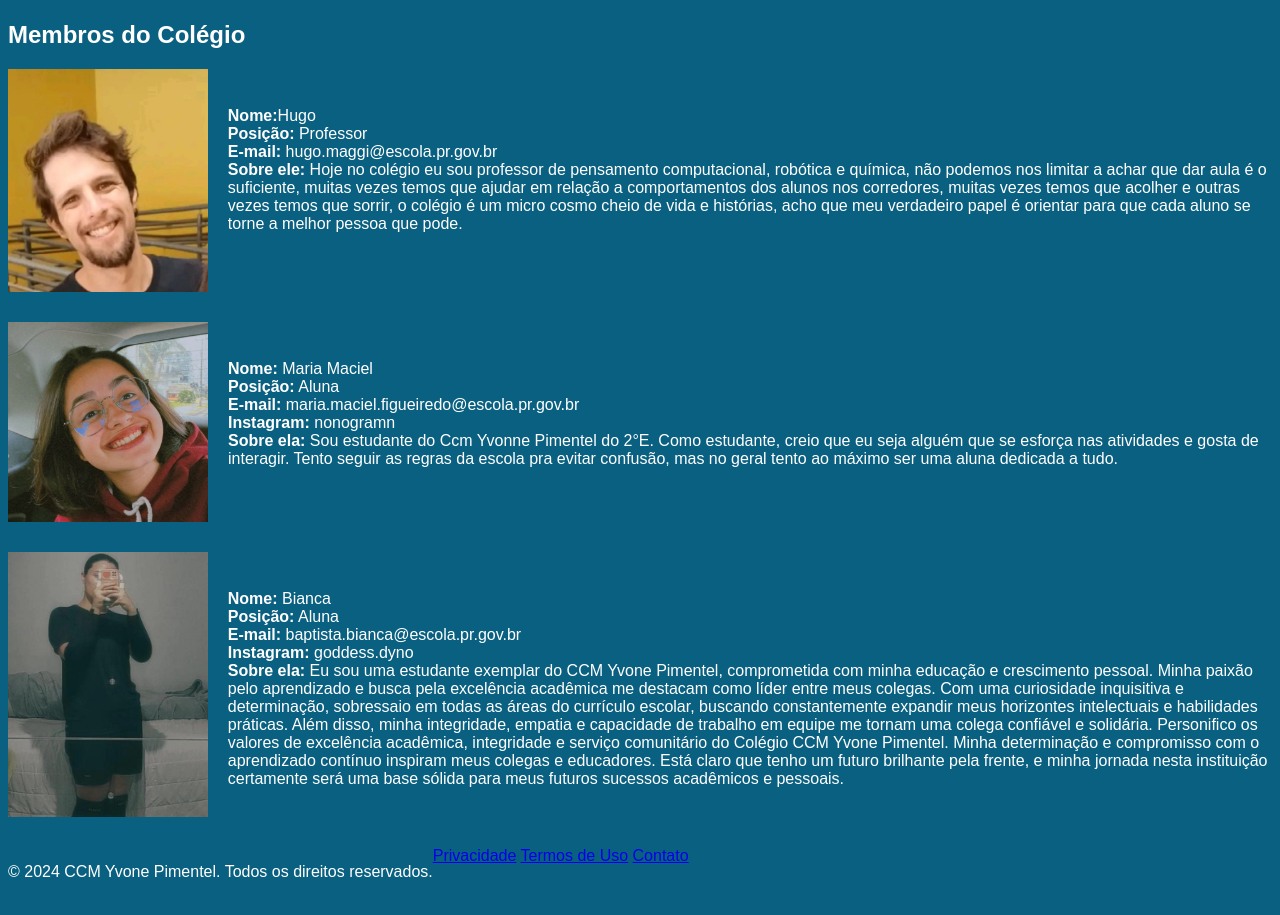
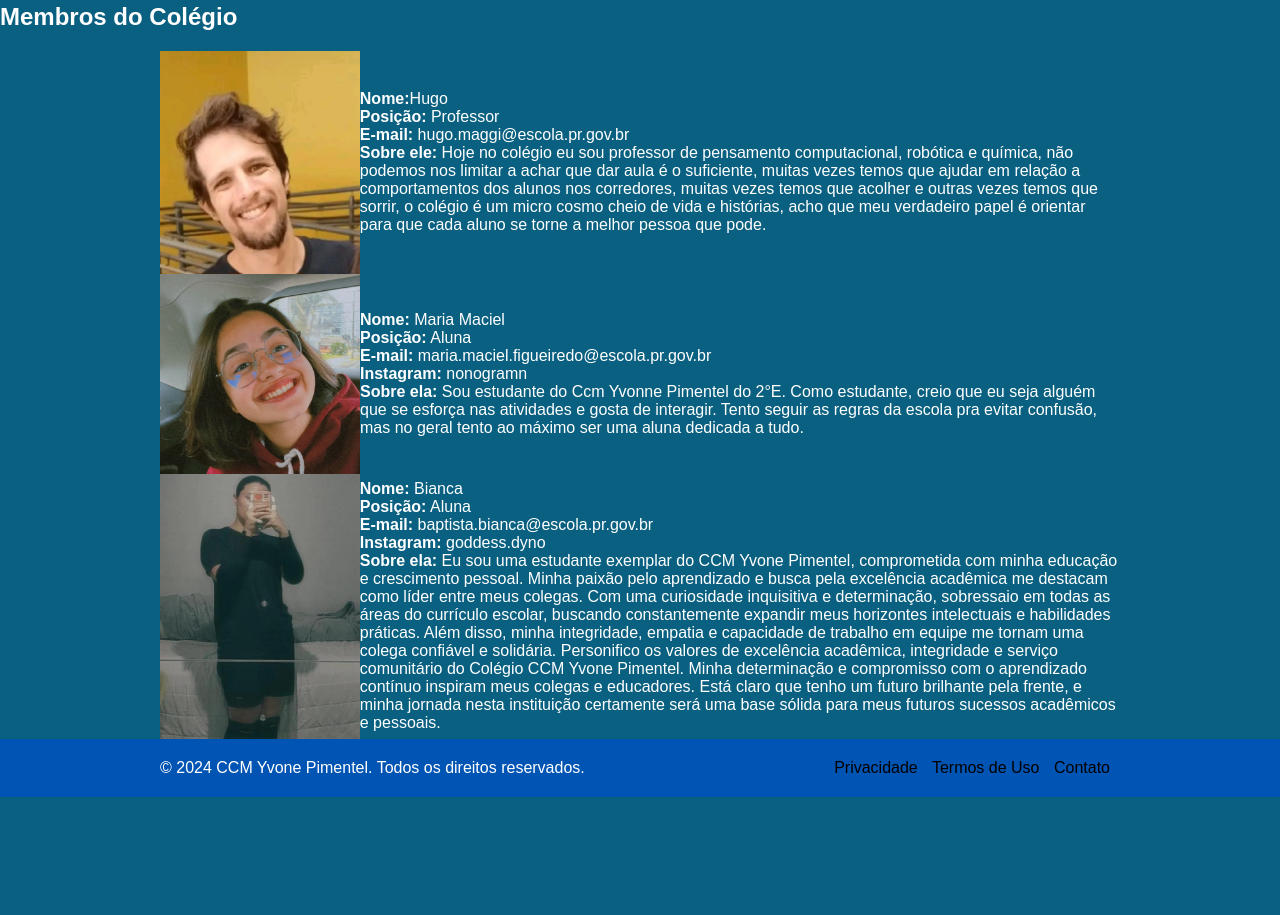
Before and after one commit to biancadino31/site.dyno-, a plain HTML site: page index.html in a window 1280 px wide. Shown: the part 637-1552 px from the top of the page. After the commit the page ends 1434 px from the top, so only its background shows below. Drawn offline with Linux system fonts and the light colour scheme.

Commit message:
Update style.css

```diff
--- a/style.css
+++ b/style.css
@@ -24,3 +24,35 @@ body {
     margin-top: 38px;
     margin-left: 20px;
 }
+body {
+    margin: 0;
+    font-family: Arial, sans-serif;
+}
+
+footer {
+    background-color: #0054b3;
+    padding: 20px 0;
+}
+
+.container {
+    max-width: 960px;
+    margin: 0 auto;
+    padding: 0 20px;
+    display: flex;
+    justify-content: space-between;
+    align-items: center;
+}
+
+.container p {
+    margin: 0;
+}
+
+nav a {
+    text-decoration: none;
+    color: #000000;
+    margin-right: 10px;
+}
+
+nav a:hover {
+    color: #000;
+}
```
